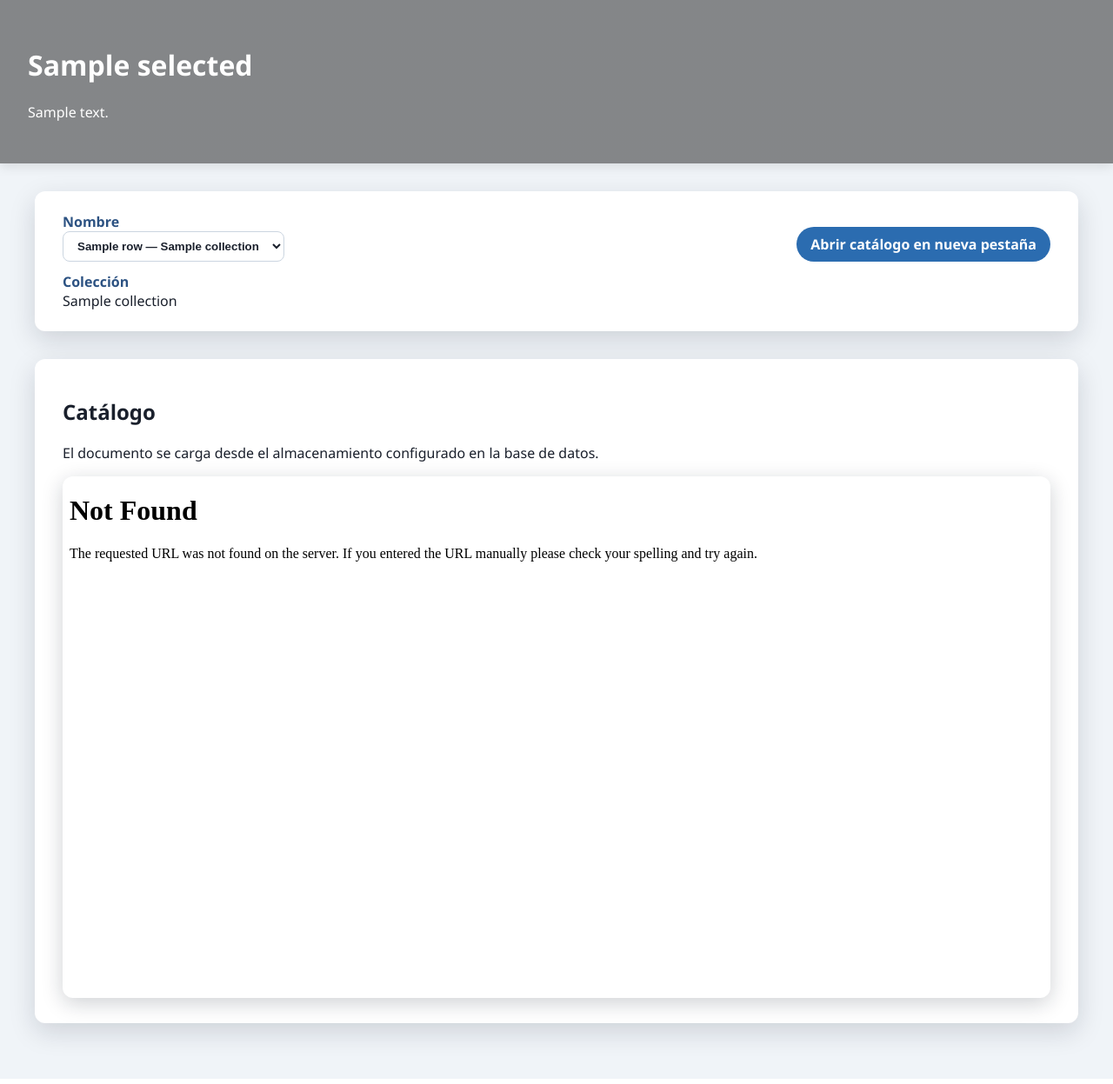
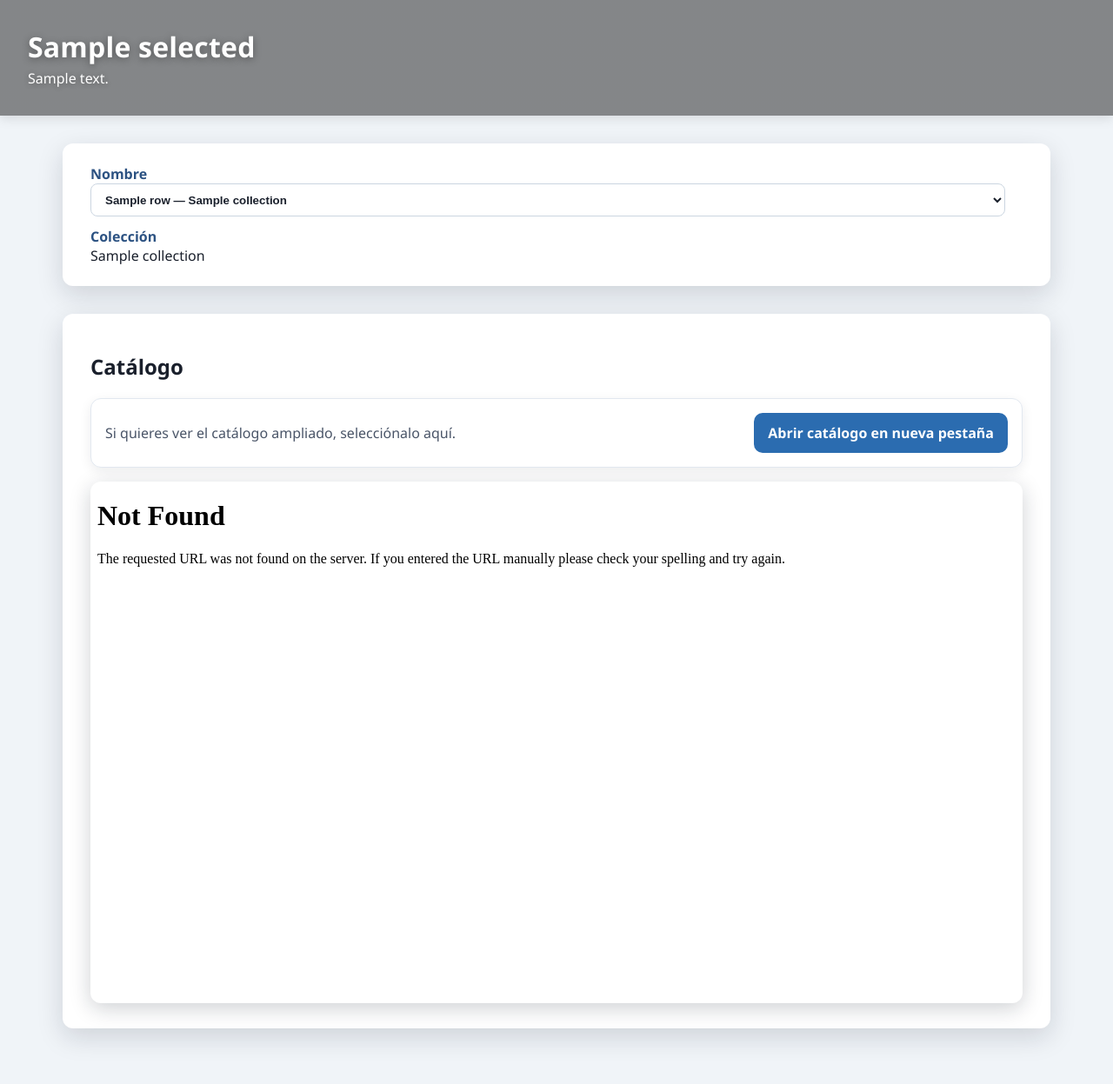
Before and after one commit to ErickF2811/demo-catalogocojines, a Flask app: template app/templates/stack_one.html in a window 1280 px wide. Shown: the whole page at 87% size. Run offline with Flask 3, Linux system fonts and the light colour scheme; the template is opened without the code that fills it: most values are stand-ins (such as "Sample title", 1, 10 or a date in 2020).

Commit message:
movil mejorado

```diff
--- a/app/templates/stack_one.html
+++ b/app/templates/stack_one.html
@@ -2,35 +2,44 @@
 <html lang="es">
   <head>
     <meta charset="utf-8">
+    <meta name="viewport" content="width=device-width, initial-scale=1">
     <title>Catálogo - Stack 1</title>
     <style>
       :root { color-scheme: light; }
-      body {
-        font-family: 'Segoe UI', Arial, sans-serif;
-        margin: 0;
-        background: #f0f4f8;
-        color: #1a202c;
+      * { box-sizing: border-box; }
+      body { font-family: 'Segoe UI', Arial, sans-serif; margin: 0; background: #f0f4f8; color: #1a202c; }
+      header {
+        padding: 2rem; color: white; box-shadow: 0 4px 12px rgba(0,0,0,.1);
+        background-size: cover; background-position: center 25%; background-repeat: no-repeat;
       }
-      header {
-        padding: 2rem;
-        color: white;
-        box-shadow: 0 4px 12px rgba(0, 0, 0, 0.1);
-        background-size: cover; background-position: center; background-repeat: no-repeat;
-      }
+      header h1 { margin: 0 0 .25rem; font-weight: 800; letter-spacing: .2px; text-shadow: 0 2px 8px rgba(0,0,0,.35); font-size: clamp(1.25rem, 2.2vw + 1rem, 2rem); }
+      header p { margin: 0; text-shadow: 0 1px 6px rgba(0,0,0,.3); font-size: clamp(.9rem, .5vw + .8rem, 1rem); }
       main { padding: 2rem; max-width: 1200px; margin: 0 auto; }
-      .card { background: white; border-radius: 12px; padding: 1.5rem 2rem; box-shadow: 0 10px 30px rgba(15, 23, 42, 0.15); margin-bottom: 2rem; }
-      .filters { display: grid; grid-template-columns: minmax(240px, 1fr) auto; gap: 1rem 1.25rem; align-items: end; }
-      @media (max-width: 640px) { .filters { grid-template-columns: 1fr; } }
+      .card { background: #fff; border-radius: 12px; padding: 1.5rem 2rem; box-shadow: 0 10px 30px rgba(15,23,42,.15); margin-bottom: 2rem; overflow: hidden; }
       dt { font-weight: 600; color: #2c5282; }
       dd { margin: 0; font-weight: 500; }
-      .inline { display: flex; flex-wrap: wrap; gap: .75rem; align-items: center; }
-      select { padding: .5rem .75rem; border-radius: 8px; border: 1px solid #cbd5e0; background-color: #ffffff; color: #1a202c; font-weight: 600; min-width: 240px; appearance: auto; }
-      option { background-color: #ffffff; color: #1a202c; }
-      a.button { display: inline-block; padding: 0.55rem 1rem; border-radius: 999px; background: #2b6cb0; color: white; text-decoration: none; font-weight: 600; transition: background 0.2s ease; white-space: nowrap; }
+      .filters { display: grid; grid-template-columns: 1fr auto; gap: 1rem 1.25rem; align-items: end; width: 100%; }
+      .filters > * { min-width: 0; }
+      select { width: 100%; padding: .6rem .75rem; border-radius: 8px; border: 1px solid #cbd5e0; background: #fff; color: #1a202c; font-weight: 600; appearance: auto; }
+      option { background: #fff; color: #1a202c; }
+      a.button { display: inline-flex; align-items: center; justify-content: center; padding: .75rem 1rem; border-radius: 10px; background: #2b6cb0; color: #fff; text-decoration: none; font-weight: 700; transition: background .2s ease; white-space: nowrap; max-width: 100%; }
       a.button:hover { background: #2c5282; }
-      iframe { width: 100%; height: 75vh; border: none; border-radius: 12px; box-shadow: 0 6px 24px rgba(15, 23, 42, 0.2); }
-      .actions { justify-self: end; }
+      .actions { justify-self: end; align-self: end; }
+      .hint { margin-top: .75rem; padding: .9rem 1rem; border-radius: 10px; background: #f7fafc; border: 1px solid #e2e8f0; color: #4a5568; font-size: .95rem; }
+      .hint a { color: #4a5568; font-weight: 600; text-decoration: underline; }
+      .subcard { margin: .5rem 0 1rem; padding: 1rem; border-radius: 12px; background: #ffffff; border: 1px solid #e2e8f0; box-shadow: 0 4px 14px rgba(15,23,42,.08); }
+      .subcard .row { display: flex; gap: .75rem; align-items: center; justify-content: space-between; flex-wrap: wrap; }
+      .subcard p { margin: 0; color: #4a5568; }
       .meta { margin-top: .75rem; display: grid; grid-template-columns: repeat(auto-fit, minmax(220px, 1fr)); gap: .5rem 1rem; }
+      iframe { width: 100%; height: 75vh; border: none; border-radius: 12px; box-shadow: 0 6px 24px rgba(15,23,42,.2); }
+      @media (max-width: 640px) {
+        header { padding: 1.1rem 1.25rem; background-position: center 35%; min-height: 128px; }
+        .filters { grid-template-columns: 1fr; gap: .75rem; }
+        .actions { justify-self: stretch; }
+        a.button { width: 100%; text-align: center; }
+        .card { padding: 1rem 1rem; }
+        iframe { height: 70vh; }
+      }
     </style>
   </head>
   <body>
@@ -61,13 +70,10 @@
                 </select>
               </dd>
             </div>
-            <div class="actions">
-              {% if selected.url_catalogo %}
-              <a class="button" href="{{ selected.url_catalogo }}" target="_blank" rel="noopener noreferrer">Abrir catálogo en nueva pestaña</a>
-              {% endif %}
-            </div>
+            <!-- Botón movido a la sección de Catálogo -->
           </div>
         </form>
+
         <div class="meta">
           <div>
             <dt>Colección</dt>
@@ -77,13 +83,20 @@
       </section>
       <section class="card">
         <h2>Catálogo</h2>
-        <p>El documento se carga desde el almacenamiento configurado en la base de datos.</p>
+        <div class="subcard">
+          <div class="row">
+            <p>Si quieres ver el catálogo ampliado, selecciónalo aquí.</p>
+            {% if selected.url_catalogo %}
+            <a class="button" href="{{ selected.url_catalogo }}" target="_blank" rel="noopener noreferrer">Abrir catálogo en nueva pestaña</a>
+            {% endif %}
+          </div>
+        </div>
         {% if selected.url_catalogo %}
-          <iframe src="{{ selected.url_catalogo }}" title="Catálogo seleccionado" allowfullscreen></iframe>
+          <iframe src="{{ selected.url_catalogo }}#zoom=page-width" title="Catálogo seleccionado" allowfullscreen></iframe>
         {% else %}
           <p><em>Este registro no posee URL de catálogo.</em></p>
         {% endif %}
       </section>
     </main>
   </body>
-</html>
+  </html>
```
Also changed, not shown: docker-compose.yml (+14 -3 lines), README.md, 1 other file.
